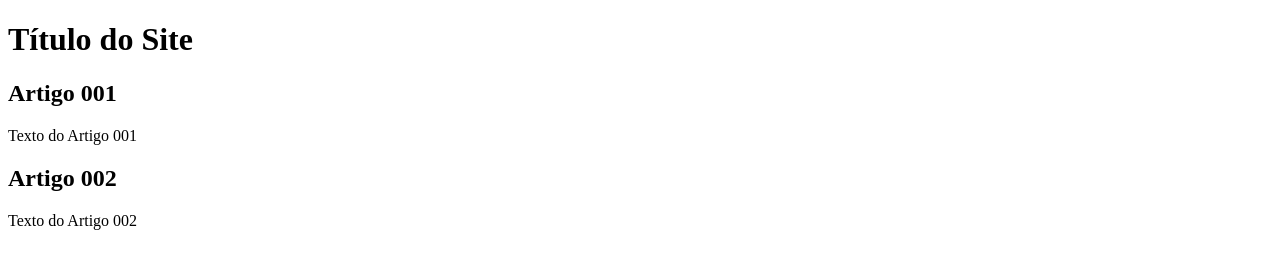
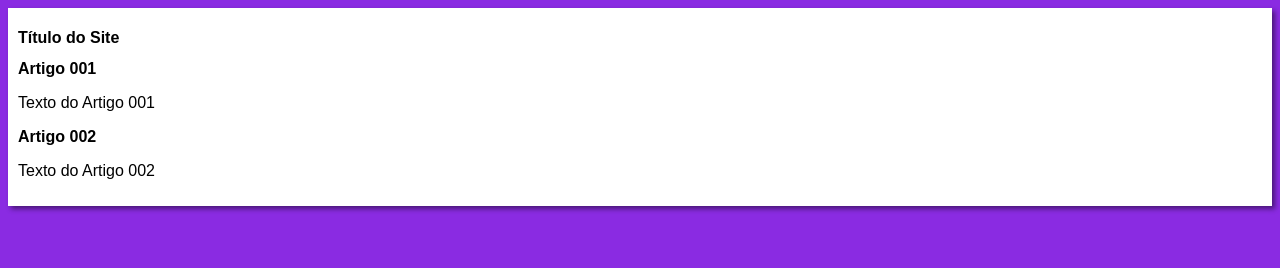
Before and after one commit to Felipe-Augusto-Correia/projeto-site, a plain HTML site: page index.html in a window 1280 px wide. Drawn offline with Linux system fonts and the light colour scheme.

Commit message:
iniciei o design

```diff
--- /dev/null
+++ b/estilos/style.css
@@ -0,0 +1,16 @@
+* {
+    font-family: Arial, Helvetica, sans-serif;
+    font-size: 16px;
+}
+
+body{
+    background-color: blueviolet;
+}
+
+main {
+    background-color: white;
+    width: 500;
+    margin: auto;
+    padding: 10px;
+    box-shadow: 3px 3px 5px rgba(0,0,0,0.473);
+}
--- a/index.html
+++ b/index.html
@@ -5,6 +5,7 @@
     <meta http-equiv="X-UA-Compatible" content="IE=edge">
     <meta name="viewport" content="width=device-width, initial-scale=1.0">
     <title>Título do Site</title>
+    <link rel="stylesheet" href="estilos/style.css">
 </head>
 <body>
     <main>
```
